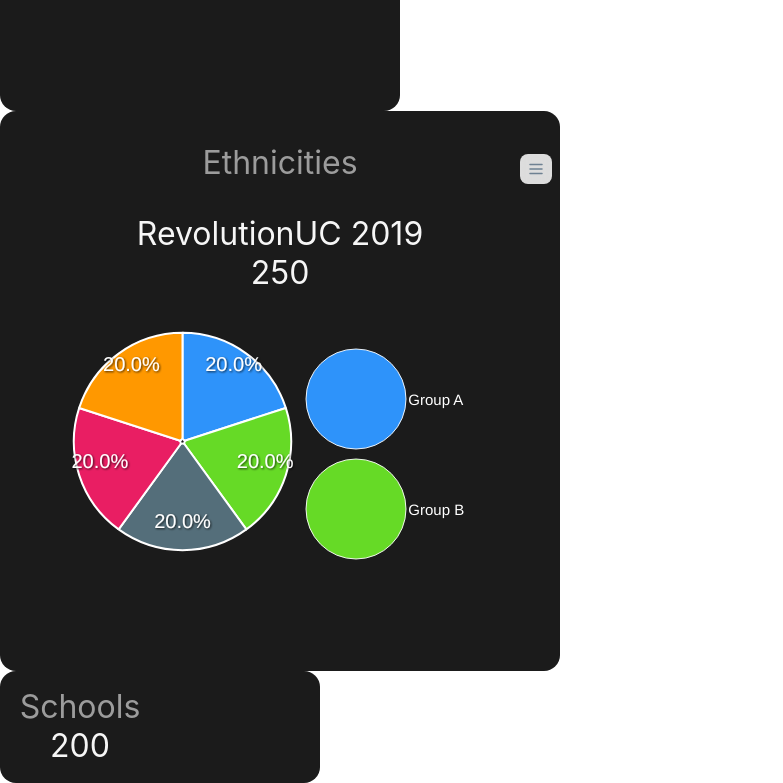
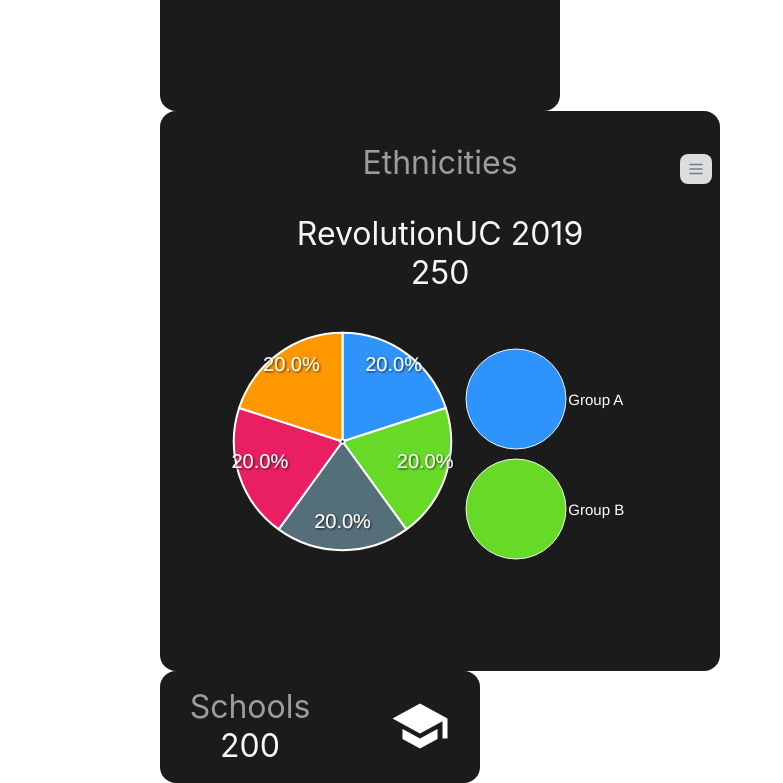
Before and after one commit to nishilfaldu/react-dashboard, a React (Create React App) app: page / in a window 1280 px wide. Shown: the part 369-1152 px from the top of the page, without its empty margins (0-783 px from the left). Built offline with nearby package versions, Linux system fonts and the light colour scheme.

Commit message:
schools-card

```diff
--- a/package.json
+++ b/package.json
@@ -3,6 +3,11 @@
   "version": "0.1.0",
   "private": true,
   "dependencies": {
+    "@emotion/react": "^11.5.0",
+    "@emotion/styled": "^11.3.0",
+    "@material-ui/icons": "^4.11.2",
+    "@mui/icons-material": "^5.1.0",
+    "@mui/material": "^5.1.0",
     "@testing-library/jest-dom": "^5.11.4",
     "@testing-library/react": "^11.1.0",
     "@testing-library/user-event": "^12.1.10",
--- a/src/App.css
+++ b/src/App.css
@@ -1,3 +1,7 @@
 .App {
   text-align: center;
+  align-items: center;
+  justify-content: space-between;
+  padding-left: 10rem;
+
 }
--- a/src/components/IconFigureCard.js
+++ b/src/components/IconFigureCard.js
@@ -1,6 +1,7 @@
 import React from 'react';
 import styled, { ThemeProvider } from "styled-components";
 import theme from "../styling-properties/propSchoolsCard";
+import SchoolIcon from '@mui/icons-material/School';
 
 const IconCard = styled.div`
     height: ${(p) => p.theme.cardHeight};
@@ -12,14 +13,14 @@
 const Label = styled.div`
     color: ${(p) => p.theme.cardLabelColor};
     font-size: ${(p) => p.theme.cardLabelFontSize};
-    padding-right: 10rem;
-    padding-top: 1rem;
+    // padding-right: 1rem;
+    // padding-top: 1rem;
 `
 
 const Value = styled.div`
     color: ${(p) => p.theme.cardValueColor};
     font-size: ${(p) => p.theme.cardValueFontSize};
-    padding-right: 10rem;
+    // padding-right: 8rem;
 `
 
 const Icon = styled.span`
@@ -29,14 +30,27 @@
     border-raidus: ${(p) => p.theme.borderRadiusIcon};
 `
 
+const Div = styled.div`
+    display: flex;
+    flex-direction: row;
+    justify-content: center;
+    align-items: center;
+    margin: auto;
+    padding-top: 1rem;
+`
+
 const IconFigureCard = function(){
     return(
         <div>
             <ThemeProvider theme={theme}>
                 <IconCard>
-                    <Label>Schools</Label>
-                    <Value>200</Value>
-                    <Icon></Icon>
+                <Div>
+                    <div style={{paddingRight: '5rem'}}>
+                        <Label>Schools</Label>
+                        <Value>200</Value>
+                    </div>
+                        <Icon><SchoolIcon sx={{ fontSize: 60, color: 'white' }}></SchoolIcon></Icon>
+                </Div>
                 </IconCard>
             </ThemeProvider>
         </div>
```
Also changed, not shown: 2 other files (tests, documents, lock files or other folders).
